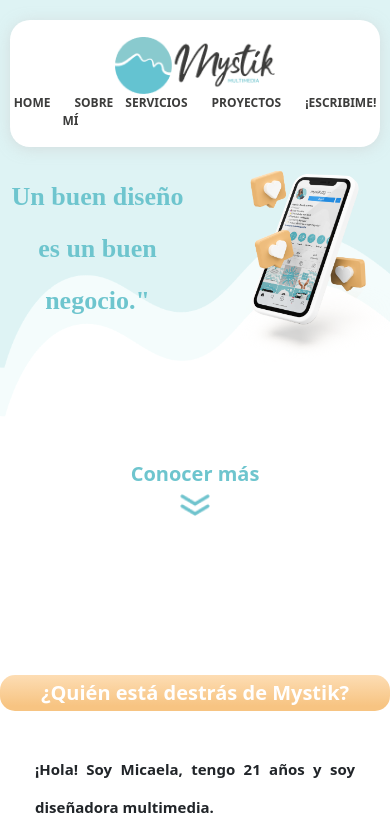
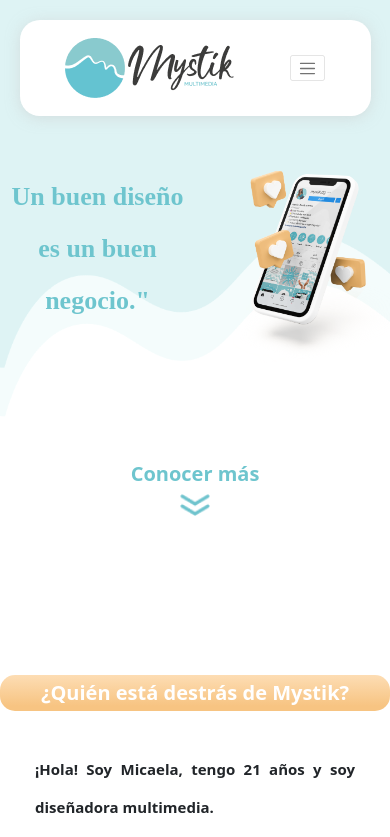
Before and after one commit to TrellixVulnTeam/mystik-design_MKEX, a website: page index.html in a window 390 px wide. Shown: the top 837 px of the page. Drawn offline with nearby package versions, Linux system fonts and the light colour scheme; a web font is replaced by a local one.

Commit message:
Nav Responsive

```diff
--- a/index.html
+++ b/index.html
@@ -5,9 +5,10 @@
     <meta http-equiv="X-UA-Compatible" content="IE=edge">
     <meta name="viewport" content="width=device-width, initial-scale=1.0">
     <meta name="robots" content="index">
-    <meta name="description" content="Empresa dedicada a la creacioón de marcas personales, e-commerce y branding" />
-    <meta name="keywords" content="example,aexample">
+    <meta name="description" content="Empresa dedicada a la creación de marcas personales, e-commerce y branding" />
+    <meta name="keywords" content="mystik,design, diseño, marcas, community, manager, e-comerce, branding">
     <title>Mystik Designed</title>
+    <!--Link bootstrap-->
     <link href="https://cdn.jsdelivr.net/npm/bootstrap@5.1.0/dist/css/bootstrap.min.css" rel="stylesheet" integrity="sha384-KyZXEAg3QhqLMpG8r+8fhAXLRk2vvoC2f3B09zVXn8CA5QIVfZOJ3BCsw2P0p/We" crossorigin="anonymous">
     <link rel="shortcut icon" href="imagenes/favicon/favicon.ico" type="image/x-icon">
     <!--Google Fonts Nunito y Junge-->
@@ -16,36 +17,37 @@
     <link href="https://fonts.googleapis.com/css2?family=Nunito:ital,wght@0,200;0,300;0,400;0,600;0,700;0,800;0,900;1,200;1,300;1,400;1,600;1,700;1,800;1,900&display=swap" rel="stylesheet">
     <link href="https://fonts.googleapis.com/css2?family=Junge&display=swap" rel="stylesheet">
     <link rel="stylesheet" href="css/style.css">
-    <!--Link bootstrap-->
-    <!--<link href="https://cdn.jsdelivr.net/npm/bootstrap@5.1.0/dist/css/bootstrap.min.css" rel="stylesheet" integrity="sha384-KyZXEAg3QhqLMpG8r+8fhAXLRk2vvoC2f3B09zVXn8CA5QIVfZOJ3BCsw2P0p/We" crossorigin="anonymous">-->
 </head>
 
-<body>
+<body  data-spy="scroll" data-target=".navbar" data-offset="51">
     <!-- Hero -->
     <header id="home">
-        <!-- Barra de navegación, debe estar fija en el scroll -->
-        <nav>
-            <div class="Nav__Logo">
-            <img src="imagenes/logo.png" alt="logo">
-            </div>
-            <div class="Nav__Menu">
-            <ul>
-                <li>
-                    <a href="#home">Home</a>
+        <!-- Barra de navegación -->
+        <nav class="navbar navbar-expand-xl bg-light navbar-light position-fixed Nav">
+            <div class="container-fluid Nav__Container">
+                <a class="navbar-brand" href="#"><img src="imagenes/logo.png" class="img-fluid" alt="logo"></a>
+                <button class="navbar-toggler Nav__Toggler" type="button" data-bs-toggle="collapse" data-bs-target="#navbarSupportedContent" aria-controls="navbarSupportedContent" aria-expanded="false" aria-label="Toggle navigation">
+                    <span class="navbar-toggler-icon"></span>
+                </button>
+                <div class="collapse navbar-collapse" id="navbarSupportedContent">
+                    <ul class="navbar-nav me-auto mb-2 mb-lg-0">
+                        <li class="nav-item">
+                            <a href="#home" class="nav-link">Home</a>
                         </li>
-                <li>
-                    <a href="#sobre-mi">Sobre mí</a>
+                        <li class="nav-item">
+                            <a href="#sobre-mi" class="nav-link">Sobre mi</a>
                         </li>
-                <li>
-                    <a href="#servicios">Servicios</a>
+                        <li class="nav-item">
+                            <a href="#servicios" class=" nav-link">Servicios</a>
                         </li>
-                <li>
-                    <a href="#proyectos">proyectos</a>
+                        <li class="nav-item">
+                            <a href="#proyectos" class="nav-link">Proyectos</a>
                         </li>
-                <li>
-                    <a href="#escribime">¡Escribime!</a>
+                        <li class="nav-item">
+                            <a href="#escribime" class="nav-link">¡Escribime!</a>
                         </li>
                     </ul>
+                </div>
             </div>
         </nav>
         <!-- Titulo a la izquierza, telegono flotante a la derecha -->
@@ -199,8 +201,8 @@
     </footer>
 
     <!-- Scripts Bootstrap -->
+    <script src="https://cdn.jsdelivr.net/npm/bootstrap@5.1.0/dist/js/bootstrap.bundle.min.js" integrity="sha384-U1DAWAznBHeqEIlVSCgzq+c9gqGAJn5c/t99JyeKa9xxaYpSvHU5awsuZVVFIhvj" crossorigin="anonymous"></script>
 
-    <!--<script src="https://cdn.jsdelivr.net/npm/bootstrap@5.1.0/dist/js/bootstrap.bundle.min.js" integrity="sha384-U1DAWAznBHeqEIlVSCgzq+c9gqGAJn5c/t99JyeKa9xxaYpSvHU5awsuZVVFIhvj" crossorigin="anonymous"></script>-->
     <!-- Scripts Jquery -->
     <script src="https://code.jquery.com/jquery-3.6.0.min.js" integrity="sha256-/xUj+3OJU5yExlq6GSYGSHk7tPXikynS7ogEvDej/m4=" crossorigin="anonymous"></script>
     <!-- Scripts Personalizados -->
--- a/scss/_forms.scss
+++ b/scss/_forms.scss
@@ -42,7 +42,6 @@
 
             .Formulario__Input{
                 width: 80%;
-                min-width: 30rem;
                 height: 60px;
                 border-radius: 10px;
                 border:none;
@@ -62,7 +61,6 @@
 
         .Formulario__Mensaje__Area{
                 width: 80%;
-                min-width: 30rem;
                 height: 220px;
                 border-radius: 11px;
                 border:none;
--- a/scss/_nav.scss
+++ b/scss/_nav.scss
@@ -1,42 +1,46 @@
 /*Nav*/
-nav {
-    width: 80vw;
-    background: #FFFFFF;
-    height: 12vh;
+.Nav {
+    width: 90%;
+    background-color: #FFFFFF !important;
     box-shadow: 0px 2px 14px 0px #CACACA80;
     border-radius: 20px;
     display: flex;
     justify-content: space-between;
-    padding: 0 75px;
     align-items: center;
     margin-top: 20px;
-    position: fixed;
     z-index: 10;
-    .Nav__Logo {
-        img{
-            width: 160px;
+    .Nav__Container {
+        padding: 1rem;
+        width: 80%;
+        .Nav__Toggler {
+            border-color: none !important;
         }
-    }
+        #navbarSupportedContent{
+            background: #FFFFFF;
+            width: 80vw;
             ul {
                 list-style: none;
-        margin: 0;
+                margin-left: 20%;
                 padding: 0;
                 position: relative;
                 li {
                     display: inline-block;
                     position: relative;
                     a {
-                color: $color_texto;
+                        color: $color_texto !important;
                         text-decoration: none;
-                font-size: 1.2em;
-                font-weight: bold;
-                text-transform: uppercase;
+                        font-size: 1.3rem;
+                        line-height: 1.7rem;
+                        font-weight: 600;
+                        margin: 2rem;
                         padding: 0.5em 1em;
                         border-radius: 5px;
                         transition: background-color 0.3s ease-in-out;
                         &:hover {
                             background-color: $color_principal;
-                    color: #ffffff;
+                            color: #ffffff !important;
+                        }
+                    }
                 }
             }
         }
@@ -48,16 +52,4 @@ nav {
 
 
 /*Telefono*/
-@media only screen and (min-width: 320px) and (max-width: 767px) {
-    nav {
-        width: 95vw;
-        height: 15vh;
-        flex-direction: column;
-        padding: 0 20px;
-        justify-content: center;
-        ul {
-            display: flex;
-            flex-direction: row;
-        }
-    }
-}
+@media only screen and (min-width: 320px) and (max-width: 767px) {}
```
Also changed, not shown: css/style.css. Lines whose indentation alone changed are shown as unchanged.
